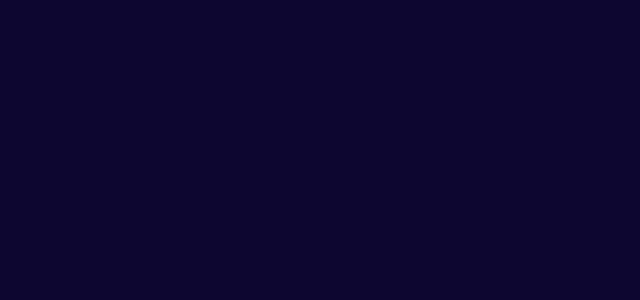
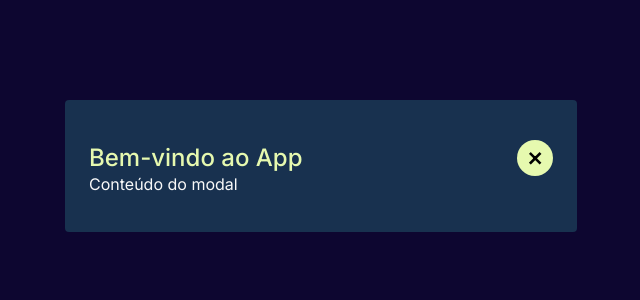
Before and after one commit to gabrielgpavao/chat-message-app, a React (Vite) app in the folder react-chat-app/: page / in a window 1280 px wide. Shown: the top 300 px of the page, without its empty margins (319-959 px from the left). Built offline with nearby package versions, Linux system fonts and the light colour scheme.

Commit message:
feat: create the BaseModal component

```diff
--- a/react-chat-app/index.html
+++ b/react-chat-app/index.html
@@ -3,6 +3,9 @@
   <head>
     <meta charset="UTF-8" />
 	<link type="image/png" sizes="16x16" rel="icon" href="/chat-icon.png" >
+	<link rel="preconnect" href="https://fonts.googleapis.com">
+	<link rel="preconnect" href="https://fonts.gstatic.com" crossorigin>
+	<link href="https://fonts.googleapis.com/css2?family=Inter:wght@300;400;500;600;700;800&display=swap" rel="stylesheet">
     <meta name="viewport" content="width=device-width, initial-scale=1.0" />
     <title>Chat App</title>
   </head>
--- a/react-chat-app/src/App.tsx
+++ b/react-chat-app/src/App.tsx
@@ -1,5 +1,11 @@
+import { Modal } from './components/Modal/BaseModal'
+
 export function App() {
 	return (
-		<main></main>
+		<main>
+			<Modal title='Bem-vindo ao App' onClose={() => console.log('fechar')}>
+				<div>Conteúdo do modal</div>
+			</Modal>
+		</main>
 	)
 }
--- /dev/null
+++ b/react-chat-app/src/components/Modal/BaseModal.tsx
@@ -0,0 +1,25 @@
+import { createPortal } from 'react-dom'
+import { StyledBaseModal } from './StyledBaseModal'
+
+interface ModalProps {
+  title: string;
+  children: React.ReactNode;
+  onClose: () => void;
+}
+
+export function Modal({ children, title, onClose, }: ModalProps): JSX.Element {
+	return createPortal(
+		<StyledBaseModal>
+			<section>
+				<div className='heading'>
+					<h2>{title}</h2>
+					<button onClick={onClose}>
+						<span>+</span>
+					</button>
+				</div>
+				{children}
+			</section>
+		</StyledBaseModal>,
+		document.body
+	)
+}
--- /dev/null
+++ b/react-chat-app/src/components/Modal/StyledBaseModal.ts
@@ -0,0 +1,56 @@
+import styled from 'styled-components'
+
+export const StyledBaseModal = styled.div`
+	height: 100vh;
+	display: flex;
+	justify-content: center;
+	align-items: flex-start;
+	position: fixed;
+	inset: 0;
+
+	section {
+		width: 32rem;
+		margin-top: 6.25rem;
+		padding: 2.5rem 1.5rem;
+		border-radius: 0.25rem;
+		background-color: var(--blue-2);
+
+		.heading {
+			display: flex;
+			justify-content: space-between;
+			align-items: center;
+
+			h2 {
+				font-size: 24px;
+				font-weight: 500;
+				color: var(--brand-1);
+			}
+
+			button {
+				height: 2.25rem;
+				width: 2.25rem;
+				position: relative;
+				display: grid;
+				place-items: center;
+
+				font-size: 32px;
+				font-weight: 400;
+				border-radius: 100%;
+				background-color: var(--brand-1);
+				transition: 0.2s;
+
+				span {
+					position: absolute;
+					right: 0.375rem;
+					bottom: 0.1875rem;
+					rotate: 45deg;
+				}
+			}
+
+			button:hover {
+				background-color: var(--brand-2);
+				transition: 0.2s;
+			}
+		}
+	}
+`
--- a/react-chat-app/src/styles/GlobalStyles.ts
+++ b/react-chat-app/src/styles/GlobalStyles.ts
@@ -45,6 +45,7 @@ export const GlobalStyles = createGlobalStyle`
         --blue-1: #0D0630;
 		--blue-2: #18314F;
         --blue-3: #384E77;
+		/* --blue-opacity: ; */
 
         --white: #F9F9F9;
 
```
